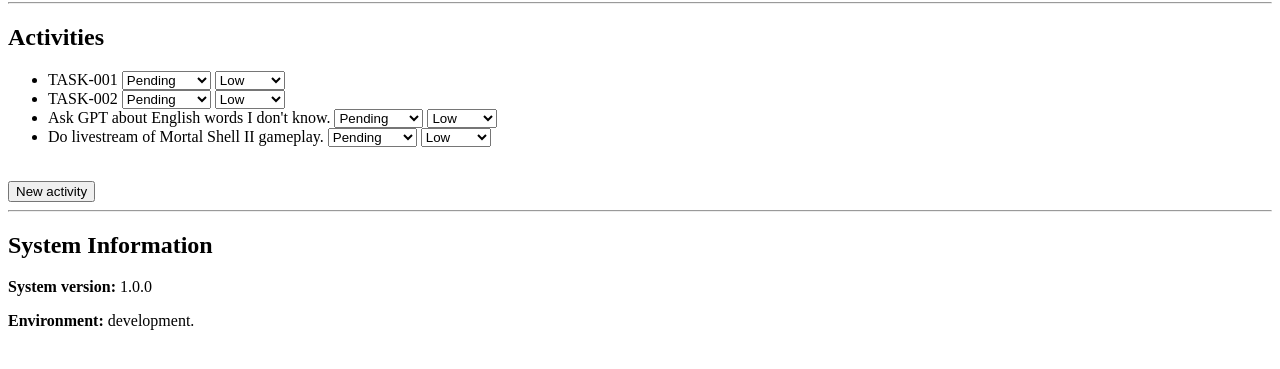
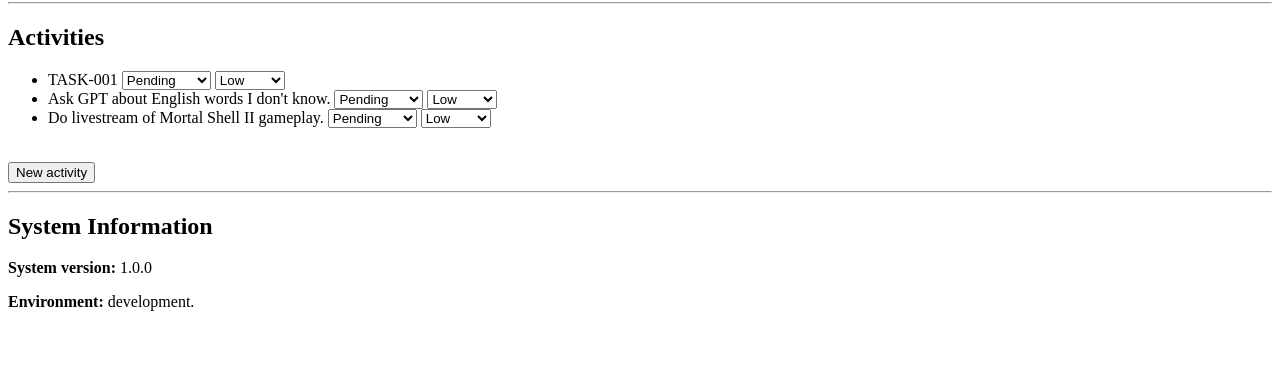
Before and after one commit to bugianivitor/project-without-owner, a plain HTML site: page index.html in a window 1280 px wide. Shown: the part 125-494 px from the top of the page. Drawn offline with Linux system fonts and the light colour scheme.

Commit message:
task 2 deleted

```diff
--- a/index.html
+++ b/index.html
@@ -21,18 +21,6 @@
                 <option value="completed">Completed</option>
             </select>
             <select name="priority" id="priority001">
-                <option value="low">Low</option>
-                <option value="medium">Medium</option>
-                <option value="high">High</option>
-            </select>
-            </li>
-            <li>TASK-002
-            <select name="status" id="status002">
-                <option value="pending">Pending</option>
-                <option value="in-progress">In progress</option>
-                <option value="completed">Completed</option>
-            </select>
-            <select name="priority" id="priority002">
                 <option value="low">Low</option>
                 <option value="medium">Medium</option>
                 <option value="high">High</option>
```
